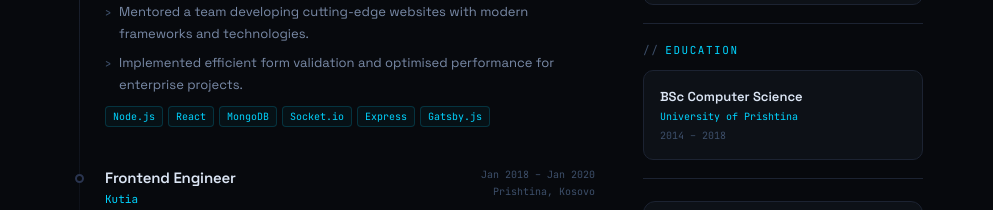
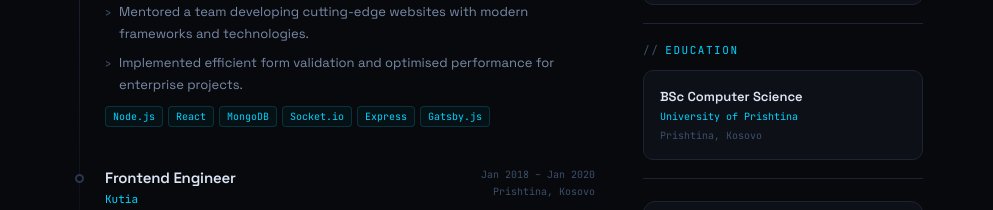
Before and after one commit to Petrit-Halabaku/Petrit-Halabaku, a Next.js app: page /experience in a window 1280 px wide. Shown: the part 1005-1215 px from the top of the page, without its empty margins (143-1136 px from the left). Built offline with nearby package versions, Linux system fonts and the light colour scheme.

Commit message:
Refactor education section in ExperiencePage to dynamically render data from EDUCATION array, enhancing maintainability and scalability.

```diff
--- a/src/app/experience/page.tsx
+++ b/src/app/experience/page.tsx
@@ -1,6 +1,7 @@
 'use client'
 
 import Link from 'next/link'
+import { EDUCATION, formatEducationPeriod } from '@/src/data/education'
 import { EXPERIENCES, SKILLS } from '@/src/data/experiences'
 
 const chipStyle: React.CSSProperties = {
@@ -121,11 +122,34 @@ export default function ExperiencePage() {
           <div style={{ fontFamily: 'var(--font-mono)', fontSize: 11, color: 'var(--cyan)', letterSpacing: '0.14em', textTransform: 'uppercase', marginBottom: 2, display: 'flex', alignItems: 'center', gap: 6 }}>
             <span style={{ color: 'var(--text-3)' }}>//</span> education
           </div>
-          <div style={{ background: 'var(--surface)', border: '1px solid var(--border)', borderRadius: 10, padding: 16 }}>
-            <div style={{ fontSize: 13, fontWeight: 600, color: 'var(--text)', marginBottom: 2 }}>BSc Computer Science</div>
-            <div style={{ fontFamily: 'var(--font-mono)', fontSize: 10, color: 'var(--cyan)', marginBottom: 4 }}>University of Prishtina</div>
-            <div style={{ fontFamily: 'var(--font-mono)', fontSize: 10, color: 'var(--text-3)' }}>2014 – 2018</div>
-          </div>
+          {EDUCATION.map((edu, i) => (
+            <div
+              key={`${edu.institution}-${edu.periodFrom}-${edu.periodTo}`}
+              style={{
+                background: 'var(--surface)',
+                border: '1px solid var(--border)',
+                borderRadius: 10,
+                padding: 16,
+                marginBottom: i < EDUCATION.length - 1 ? 10 : 0,
+              }}
+            >
+              <div style={{ fontSize: 13, fontWeight: 600, color: 'var(--text)', marginBottom: 2 }}>{edu.degree}</div>
+              <div style={{ fontFamily: 'var(--font-mono)', fontSize: 10, color: 'var(--cyan)', marginBottom: 4 }}>{edu.institution}</div>
+              <div style={{ fontFamily: 'var(--font-mono)', fontSize: 10, color: 'var(--text-3)' }}>
+                {[formatEducationPeriod(edu), edu.location].filter(Boolean).join(' · ')}
+              </div>
+              {edu.details?.length ? (
+                <ul style={{ listStyle: 'none', marginTop: 10, display: 'flex', flexDirection: 'column', gap: 4 }}>
+                  {edu.details.map((d, j) => (
+                    <li key={j} style={{ fontSize: 12, color: 'var(--text-2)', lineHeight: 1.6, paddingLeft: 12, position: 'relative' }}>
+                      <span style={{ position: 'absolute', left: 0, color: 'var(--text-3)' }}>›</span>
+                      {d}
+                    </li>
+                  ))}
+                </ul>
+              ) : null}
+            </div>
+          ))}
 
           <div style={{ height: 1, background: 'var(--border)', margin: '8px 0' }} />
 
--- /dev/null
+++ b/src/data/education.ts
@@ -0,0 +1,26 @@
+export interface Education {
+  degree: string;
+  institution: string;
+  location?: string;
+  periodFrom: string;
+  periodTo: string;
+  /** Optional highlights, coursework, or honours */
+  details?: string[];
+}
+
+export function formatEducationPeriod(e: Education): string {
+  const from = e.periodFrom.trim();
+  const to = e.periodTo.trim();
+  if (!from && !to) return "";
+  return `${from} – ${to}`;
+}
+
+export const EDUCATION: Education[] = [
+  {
+    degree: "BSc Computer Science",
+    institution: "University of Prishtina",
+    location: "Prishtina, Kosovo",
+    periodFrom: "",
+    periodTo: "",
+  },
+];
```
